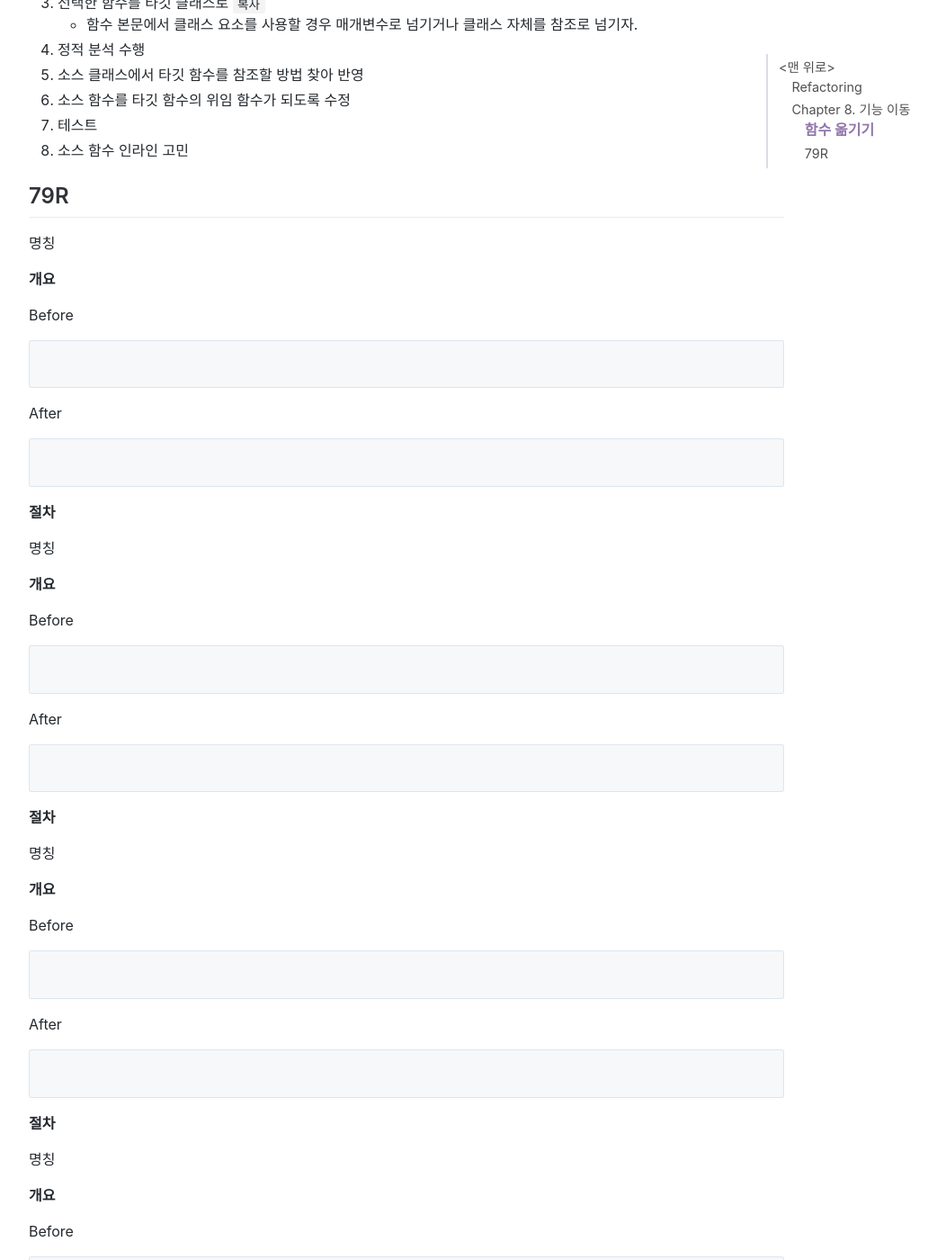
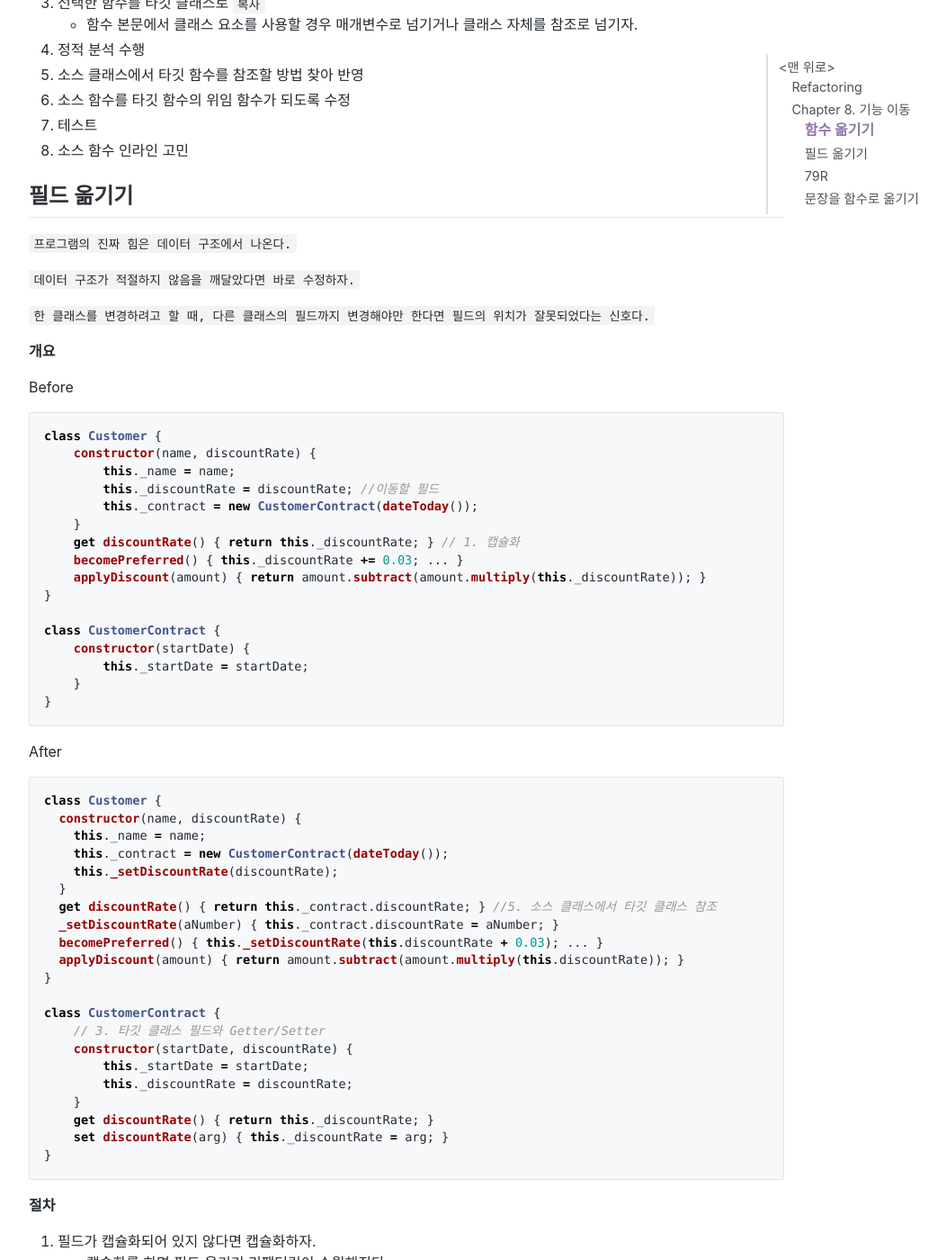
Before and after one commit to jihunparkme/jihunparkme.github.io, a Jekyll site: the page built from _posts/2021-11-25-Refactoring-08.md.md, in a window 1280 px wide and 1400 px high, scrolled down 1798 px. Shown: the whole window at 90% size, without its empty margins (188-1240 px from the left). Built offline with Jekyll 4.4.1, drawn with Linux system fonts in a browser that asks for light colours; comment, search, counter and statistics services are not loaded; some of the changed text lies outside the part shown.

Commit message:
[Refactoring] 필드 옮기기 추가

````diff
--- a/_posts/2021-11-25-Refactoring-08.md.md
+++ b/_posts/2021-11-25-Refactoring-08.md.md
@@ -1,7 +1,7 @@
 ---
 layout: post
-title: 기능 이동 Refactoring
-summary: Chapter 8. 기능 이동
+title: 기능 이동 & 데이터 조직화 & 조건부 로직 간소화 Refactoring
+summary: Chapter 8. 기능 이동, 9. 데이터 조직화, 10. 조건부 로직 간소화
 categories: (Book)Refactoring
 featured-img: refactoring
 # mathjax: true
@@ -66,9 +66,83 @@ class AccountType {
 7. 테스트
 8. 소스 함수 인라인 고민
 
+## 필드 옮기기
+
+`프로그램의 진짜 힘은 데이터 구조에서 나온다.`
+
+`데이터 구조가 적절하지 않음을 깨달았다면 바로 수정하자.`
+
+`한 클래스를 변경하려고 할 때, 다른 클래스의 필드까지 변경해야만 한다면 필드의 위치가 잘못되었다는 신호다.`
+
+**개요**
+
+Before
+
+```javascript
+class Customer {
+    constructor(name, discountRate) {
+        this._name = name;
+        this._discountRate = discountRate; //이동할 필드
+        this._contract = new CustomerContract(dateToday());
+    }
+    get discountRate() { return this._discountRate; } // 1. 캡슐화
+    becomePreferred() { this._discountRate += 0.03; ... }
+    applyDiscount(amount) { return amount.subtract(amount.multiply(this._discountRate)); }
+}
+
+class CustomerContract {
+    constructor(startDate) {
+        this._startDate = startDate;
+    }
+}
+```
+
+After
+
+```javascript
+class Customer {
+  constructor(name, discountRate) {
+    this._name = name;
+    this._contract = new CustomerContract(dateToday());
+    this._setDiscountRate(discountRate);
+  }
+  get discountRate() { return this._contract.discountRate; } //5. 소스 클래스에서 타깃 클래스 참조
+  _setDiscountRate(aNumber) { this._contract.discountRate = aNumber; }
+  becomePreferred() { this._setDiscountRate(this.discountRate + 0.03); ... }
+  applyDiscount(amount) { return amount.subtract(amount.multiply(this.discountRate)); }
+}
+
+class CustomerContract {
+    // 3. 타깃 클래스 필드와 Getter/Setter
+    constructor(startDate, discountRate) {
+        this._startDate = startDate;
+        this._discountRate = discountRate;
+    }
+    get discountRate() { return this._discountRate; }
+    set discountRate(arg) { this._discountRate = arg; }
+}
+```
+
+**절차**
+
+1. 필드가 캡슐화되어 있지 않다면 캡슐화하자.
+   - 캡슐화를 하면 필드 옮기기 리팩터링이 수월해진다.
+2. 테스트
+3. 타깃 클래스에 필드와 Getter/Setter 생성
+4. 정적 검사 수행
+5. 소스 클래스에서 타깃 클래스를 참조할 수 있는지 확인
+6. 접근자들이 타깃 클래스를 사용하도록 수정
+7. 테스트
+8. 소스 클래스 제거
+9. 테스트
+
+
+
+
+
 ## 79R
 
-명칭
+## 문장을 함수로 옮기기
 
 **개요**
 
@@ -165,23 +239,3 @@ After
 ```
 
 **절차**
-
-
-
-명칭
-
-**개요**
-
-Before
-
-```javascript
-
-```
-
-After
-
-```javascript
-
-```
-
-**절차**
````
